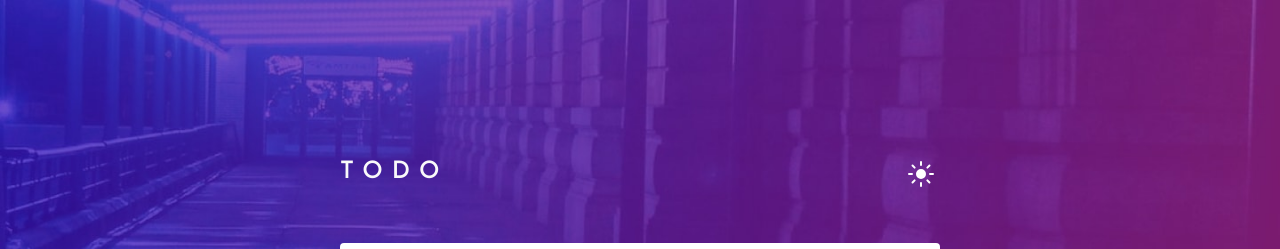
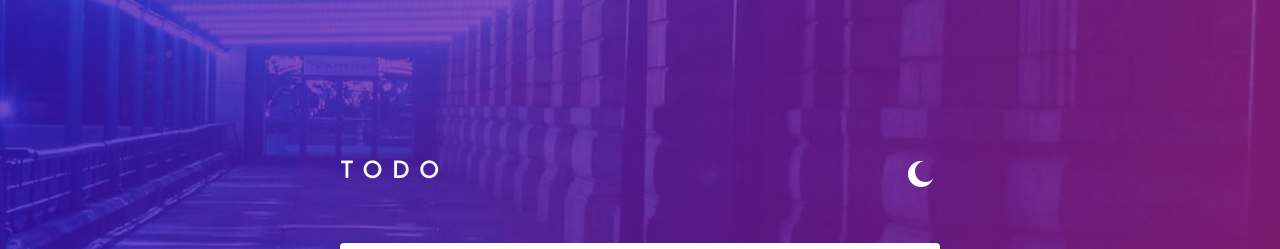
Before and after one commit to Cloud-Intelligence/todo-app, a Vue app: page / in a window 1280 px wide. Both pictures are taken after a click on the button 921 px from the left and 176 px from the top of the page. Shown: the top 249 px of the page. Built offline with nearby package versions, Linux system fonts and the light colour scheme.

Commit message:
setup and pulled svg correctly

```diff
--- a/package.json
+++ b/package.json
@@ -12,6 +12,7 @@
   },
   "devDependencies": {
     "@vitejs/plugin-vue": "^1.9.3",
-    "vite": "^2.6.4"
+    "vite": "^2.6.4",
+    "vite-svg-loader": "^2.2.0"
   }
 }
--- a/src/components/Main.vue
+++ b/src/components/Main.vue
@@ -5,11 +5,14 @@
       <section class="body-container">
         <div class="heading">
           <h1>TODO</h1>
-          <button><img src="../assets/images/icon-sun.svg" @click="toggleTheme"></button>
+          <button>
+            <sun-icon v-if="darkTheme" @click="toggleTheme"></sun-icon>
+            <MoonIcon v-else @click="toggleTheme"></MoonIcon>
+          </button>
         </div>
 
         <div class="create container" @click="openTodoInput">
-          <button @click="addNewTodoItem" class="checkbox"><img src="../assets/images/icon-check.svg"></button>
+          <button @click="addNewTodoItem" class="checkbox"><check-icon class="check"></check-icon></button>
           <p v-if="!addTodo">Create a todo...</p>
           <input v-else @keyup.enter="addNewTodoItem" class="input" ref="todoItem">
         </div>
@@ -22,7 +25,7 @@
           </draggable>
           <draggable v-if="!showTodos || showAll" v-model="completedItems" group="completedTodos">
             <div v-for="(completedItem, index) in completedItems" class="completed box">
-              <button class="checkbox" @click="unmarkCompleted(index)"><img src="../assets/images/icon-check.svg"></button>
+              <button class="checkbox" @click="unmarkCompleted(index)"><check-icon></check-icon></button>
               <p class="text">{{ completedItem }}</p>
             </div>
           </draggable>
@@ -45,6 +48,10 @@
 
 import { VueDraggableNext } from 'vue-draggable-next';
 
+import CheckIcon from '../assets/images/icon-check.svg';
+import SunIcon from '../assets/images/icon-sun.svg';
+import MoonIcon from '../assets/images/icon-moon.svg';
+
 export default {
   name: "Main",
   data() {
@@ -63,6 +70,9 @@ export default {
   },
   components: {
     draggable: VueDraggableNext,
+    CheckIcon,
+    SunIcon,
+    MoonIcon,
   },
   methods: {
     markCompleted(index) {
--- a/vite.config.js
+++ b/vite.config.js
@@ -1,7 +1,8 @@
 import { defineConfig } from 'vite'
 import vue from '@vitejs/plugin-vue'
+import svgLoader from 'vite-svg-loader'
 
 // https://vitejs.dev/config/
 export default defineConfig({
-  plugins: [vue()]
+  plugins: [vue(), svgLoader()]
 })
```
Also changed, not shown: 2 other files (tests, documents, lock files or other folders).
